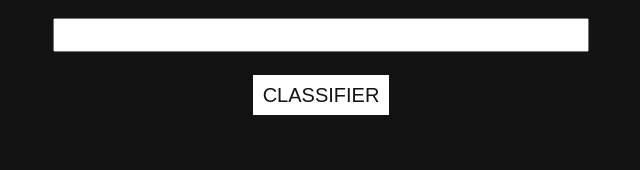
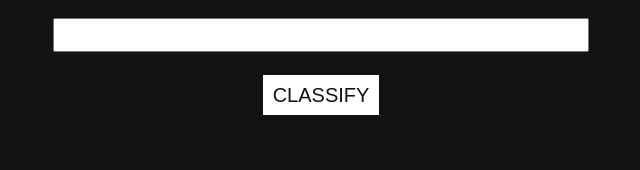
Before and after one commit to davidburdelak/ImageClassifier-TensorFlow, a plain HTML site: page index.html in a window 1280 px wide. Shown: the part 301-471 px from the top of the page, without its empty margins (319-959 px from the left). Drawn offline with Linux system fonts and the light colour scheme.

Commit message:
Button name change

```diff
--- a/index.html
+++ b/index.html
@@ -17,7 +17,7 @@
 			<p>&#8595; Type URL &#8595;</p>
 			<input type="text" id="image_url">
 			<br><br>
-			<button id="submit_button">CLASSIFIER</button>
+			<button id="submit_button">CLASSIFY</button>
 		</div>
 	</div>
 	<footer>
```
